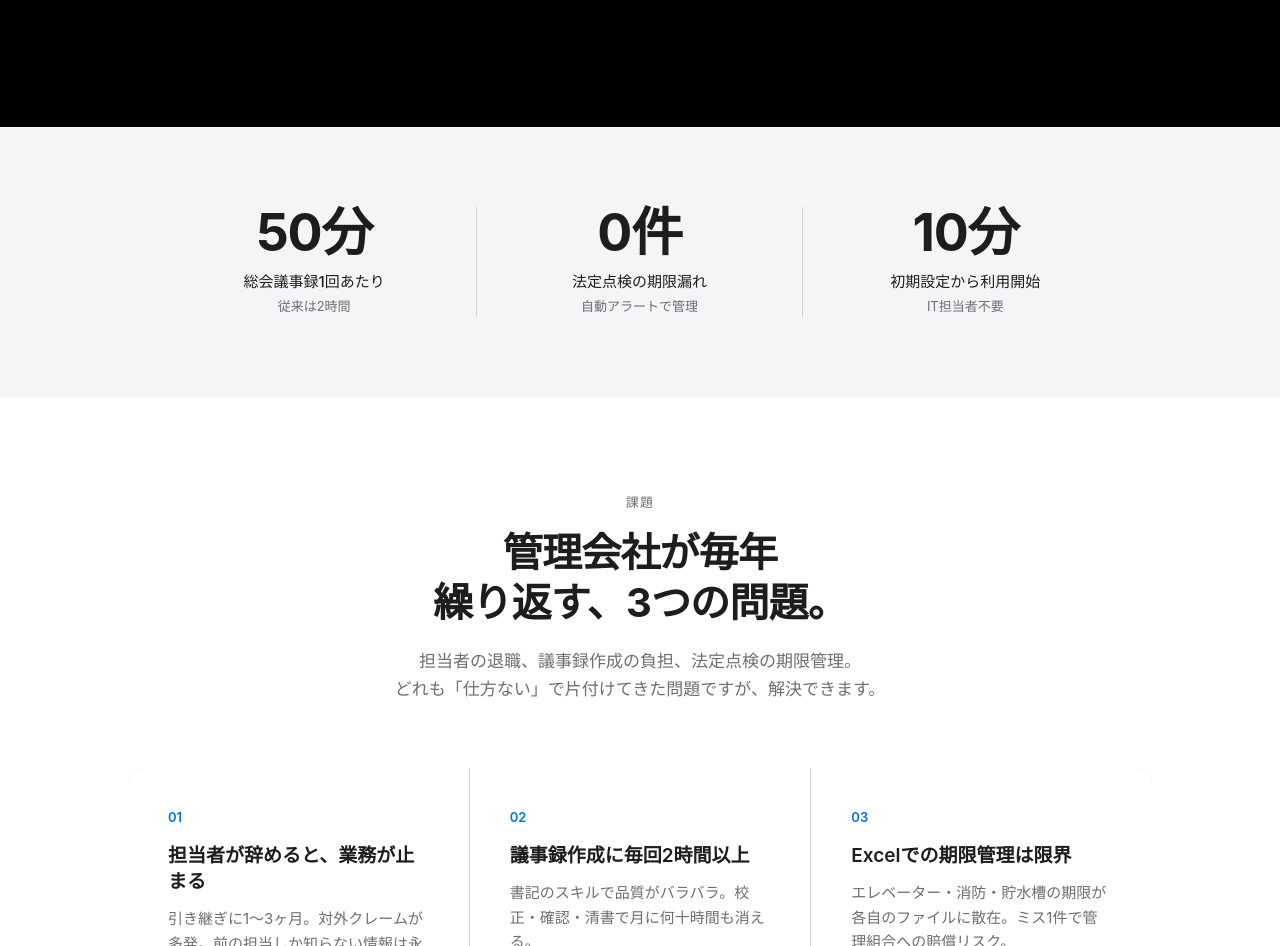
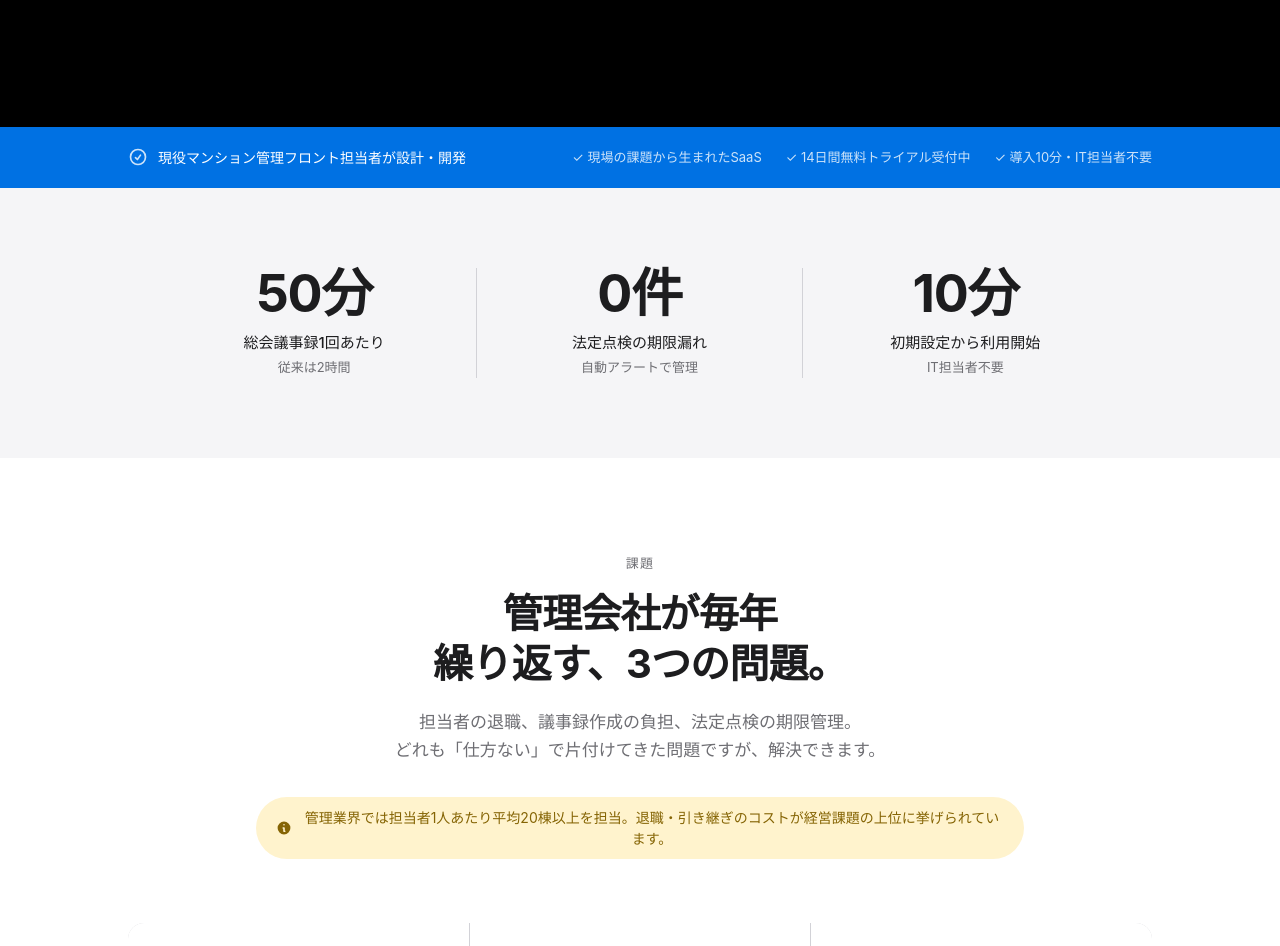
Before and after one commit to hide818/mansion-app, a Next.js app: page /lp in a window 1280 px wide. Shown: the part 1106-2052 px from the top of the page. Built offline with nearby package versions, Linux system fonts and the light colour scheme; no server answers.

Commit message:
feat: LP社会的証明追加 — 現役担当者設計バナー・業界データ・無料トライアル訴求

```diff
--- a/app/lp/page.tsx
+++ b/app/lp/page.tsx
@@ -181,6 +181,21 @@ export default function LpPage() {
         </div>
       </section>
 
+      {/* ── SOCIAL PROOF ── */}
+      <section className="bg-[#0071e3] px-6 py-5">
+        <div className="mx-auto max-w-5xl flex flex-col items-center gap-3 sm:flex-row sm:justify-between">
+          <div className="flex items-center gap-2.5">
+            <svg className="h-5 w-5 text-white/80" fill="none" stroke="currentColor" strokeWidth={2} viewBox="0 0 24 24"><path strokeLinecap="round" strokeLinejoin="round" d="M9 12.75L11.25 15 15 9.75M21 12a9 9 0 11-18 0 9 9 0 0118 0z"/></svg>
+            <p className="text-[14px] text-white font-medium">現役マンション管理フロント担当者が設計・開発</p>
+          </div>
+          <div className="flex items-center gap-6 text-[13px] text-white/80">
+            <span>✓ 現場の課題から生まれたSaaS</span>
+            <span>✓ 14日間無料トライアル受付中</span>
+            <span>✓ 導入10分・IT担当者不要</span>
+          </div>
+        </div>
+      </section>
+
       {/* ── STATS ── */}
       <section className="bg-[#f5f5f7]">
         <div className="mx-auto max-w-5xl px-6 py-20">
@@ -211,6 +226,10 @@ export default function LpPage() {
             担当者の退職、議事録作成の負担、法定点検の期限管理。<br className="hidden sm:block" />
             どれも「仕方ない」で片付けてきた問題ですが、解決できます。
           </p>
+          <div className="mt-8 inline-flex items-center gap-2 rounded-full bg-[#fff3cd] px-5 py-2.5 text-[14px] text-[#856404]">
+            <svg className="h-4 w-4 shrink-0" fill="currentColor" viewBox="0 0 20 20"><path fillRule="evenodd" d="M18 10a8 8 0 11-16 0 8 8 0 0116 0zm-7-4a1 1 0 11-2 0 1 1 0 012 0zM9 9a1 1 0 000 2v3a1 1 0 001 1h1a1 1 0 100-2v-3a1 1 0 00-1-1H9z" clipRule="evenodd"/></svg>
+            管理業界では担当者1人あたり平均20棟以上を担当。退職・引き継ぎのコストが経営課題の上位に挙げられています。
+          </div>
         </div>
         <div className="mx-auto mt-16 max-w-5xl grid gap-px sm:grid-cols-3 bg-[#d2d2d7] rounded-2xl overflow-hidden">
           {[
```
